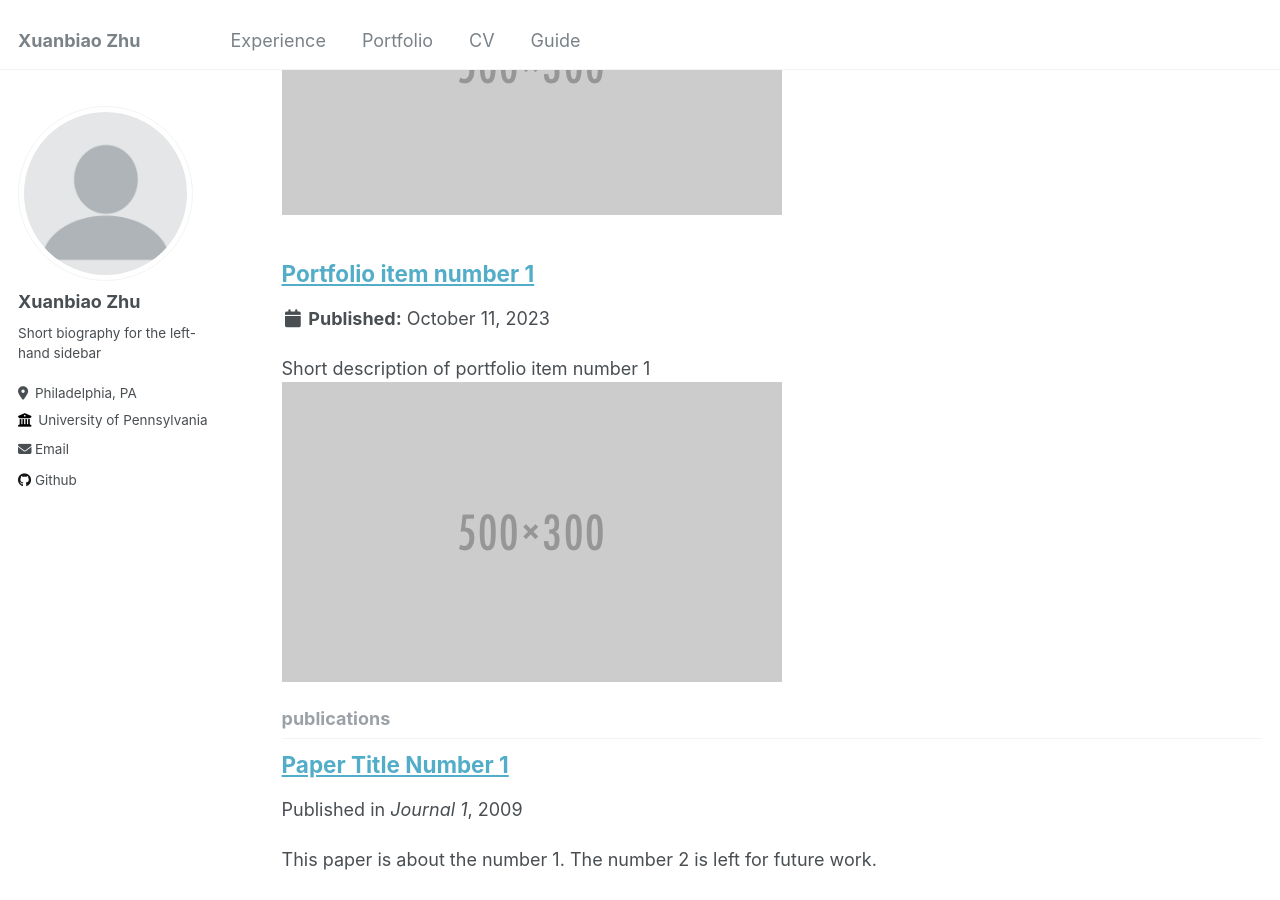
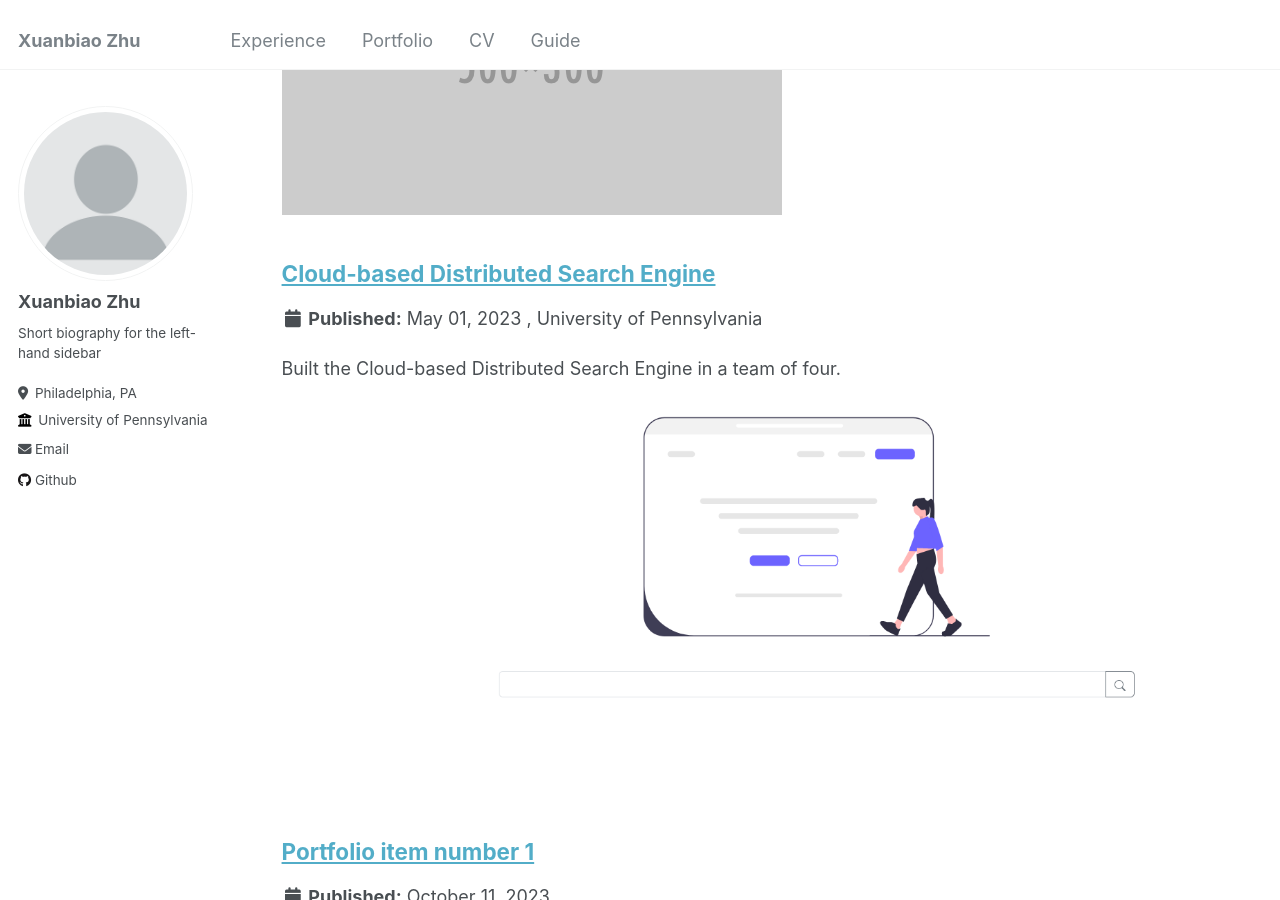
Before and after one commit to AkoZhu/AkoZhu.github.io, a Jekyll site: the page built from _pages/collection-archive.html, in a window 1280 px wide and 900 px high, scrolled down 768 px. Built offline with Jekyll 4.4.1, drawn with Linux system fonts in a browser that asks for light colours; some of the changed text lies outside the part shown.

Commit message:
Add the web-search-engine project

```diff
--- a/_includes/archive-single.html
+++ b/_includes/archive-single.html
@@ -43,7 +43,11 @@
         {% elsif post.collection == 'publications' %}
           <p>Published in <i>{{ post.venue }}</i>, {{ post.date | default: "1900-01-01" | date: "%Y" }} </p>
         {% elsif post.date %}
-         <p class="page__date"><strong><i class="fa fa-fw fa-calendar" aria-hidden="true"></i> {{ site.data.ui-text[site.locale].date_label | default: "Published:" }}</strong> <time datetime="{{ post.date | default: "1900-01-01" | date_to_xmlschema }}">{{ post.date | default: "1900-01-01" | date: "%B %d, %Y" }}</time></p>
+         <p class="page__date"><strong><i class="fa fa-fw fa-calendar" aria-hidden="true"></i> {{ site.data.ui-text[site.locale].date_label | default: "Published:" }}</strong> <time datetime="{{ post.date | default: "1900-01-01" | date_to_xmlschema }}">{{ post.date | default: "1900-01-01" | date: "%B %d, %Y" }}</time>
+          {% if post.location %}
+            {{", " | append: post.location }}
+          {% endif %}
+        </p>
         {% endif %}
 
     {% if post.excerpt and site.read_more != 'enabled' %}
--- /dev/null
+++ b/_portfolio/distributed-search-engine.md
@@ -0,0 +1,49 @@
+---
+title: "Cloud-based Distributed Search Engine"
+date: 2023-05-01
+excerpt: "Built the Cloud-based Distributed Search Engine in a team of four. <br/><img src='/images/portforlio/web-search-engine/main-page.png'>"
+location: "University of Pennsylvania"
+collection: portfolio
+---
+
+
+_This is a course project for CIS555 Internet & Web System(Spring 2023) at University of Pennsylvania._
+
+Our team built a Cloud-based Distributed Search Engine, with four components using self-crafted framework, deployed on AWS EC2. The diagram is as follows:
+
+
+<p align="center">
+  <img src="/images/portforlio/web-search-engine/diagram.gif">
+</p>
+
+# Framework
+- **HTTP server framework**: Our HTTP server framework supports persistent connections, concurrent requests handling through thread pool, and robust error handling. It also supports dynamic content and routing inspired by Spark framework, allowing the server to manage GET, PUT, HEAD, and POST requests dynamically. In addition, the framework includes session management and CA-signed TLS certificate for secure communications.
+- **Key-Value Storage**: Our Key-value storage system is an in-memory distributed key-value store with extended persistence, inspired by Redis. Utilized a master-slave architecture and consistent hashing for data sharding, the system ensures efficient data distribution. Persistence is achieved through Append-Only File(AOF) mechanism, complemented by a background garbage collector that periodically clean the file. After the crash and restart, the recovery mechanism rebuilds in-memory indices. The data schema is table-based, including table name, row key and column key. In addition, a user-friendly interface to easily monitor and manage the tables in system.
+- **Data analytics Engine**: Our Distributed Analytics Engine, Flame, inspired by Apache Spark, supports core and advanced functionality including parallelizing data across nodes, applying operation like `flatMap`, `fold`, `join` and so on. It integrates seamlessly with a key-value store for efficient data management, distributing workloads evenly among multiple workers. Flame supports a comprehensive set of data transformations and aggregations, making it a powerful tool for large-scale data analytics.
+
+# Components
+
+## Crawler
+The **crawler** is designed for efficiency and scalability, using a distributed architecture with eight workers and a master server. The crawler manages a frontier of URLs, ensuring that newly discovered URLs are prioritized and processed. URLs are encoded to distribute evenly among workers, and the queue's persistence ensures resilience against worker crashes. Each worker adheres `robots.txt` rules, and the master monitors the system to ensure robustness and minimize downtime.
+
+## Indexer
+The **indexer** processes the crawled data to create index table. We implemented a unigram tokenizer with stop words dictionary to filter out common, insignificant words, thus optimizing storage and search efficiency. Stemming is to compress different forms of a word to its base form. The indexing process involves parsing the crawled web content, tokenizing words, removing stop words, applying stemming, building inverted index table, and computing the *Term Frequency(TF)/Inverted Document Frequency(IDF)* table. The generated table will be used in the ranker to get the relevant score for accurate search.
+
+## PageRanker
+The **PageRanker** componet calculates the importance of each page based on the link structure of the web basd on *Iterative PageRank Algorithm*. We addressed the challenge of handling large datasets by partitioning the crawled data into manageable chunks. Each worker calculates PageRank across for its assigned chunk, and these scores are aggregated to produce the final ranking. Since the bottleneck is at the disk I/O, we apply some mechanism like caching the intermediate result and compute based on it rather than disk data, which significantly improve the performance. Dispite the optimization, the process remains disk I/O intensive, which is the bottleneck of our KVS.
+
+## Frontend
+The frontend of our search engine is designed to be user-friendly and efficient, featuring a clean and responsive interface. It supports advanced features like spellcheck, using the Bing Spell Check API to suggest the correction for misspelled queries, and infinite scroll to dynamically loads more reshe user scrolls down the page. The frontend communicats with the backend to retrieve search results, which are ranked based on TF/IDF and PageRank scores. This combination ensure that the most relevant and authoritaive pages are presented to the user.
+
+
+Here is the project report: [PorjectReport](/files/web-search-engine-report.pdf)
+
+Some screenshots of our search engine:
+
+<p align="center">
+  <img src="/images/portforlio/web-search-engine/main-page.png" width="200%">
+</p>
+
+<p align="center">
+  <img src="/images/portforlio/web-search-engine/stemming.png" width="200%">
+</p>
```
Also changed, not shown: images/portforlio/web-search-engine/diagram.gif (added), images/portforlio/web-search-engine/main-page.png (added), images/portforlio/web-search-engine/stemming.png (added), 1 other file.
